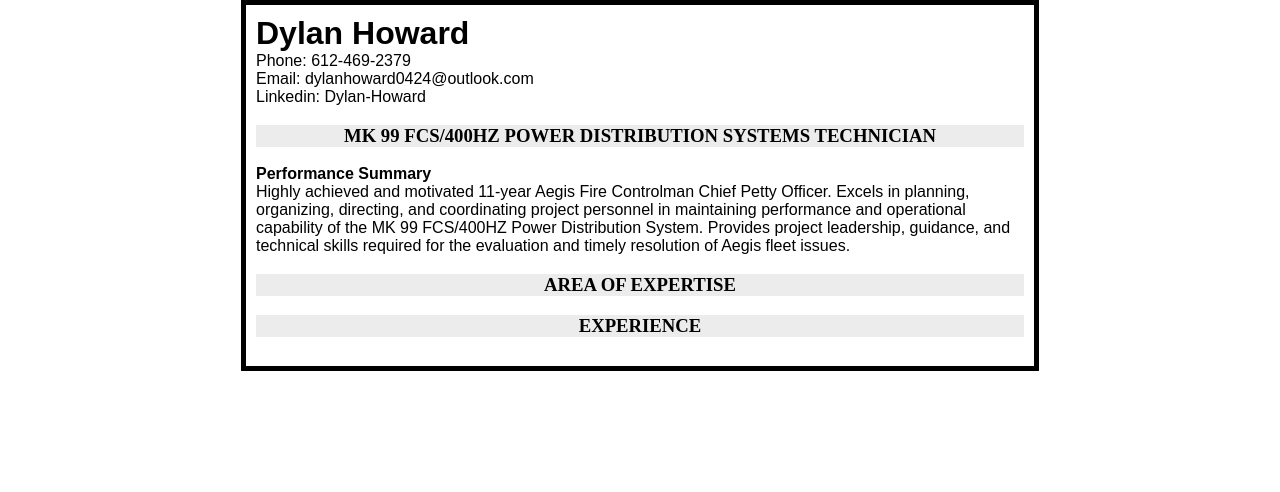
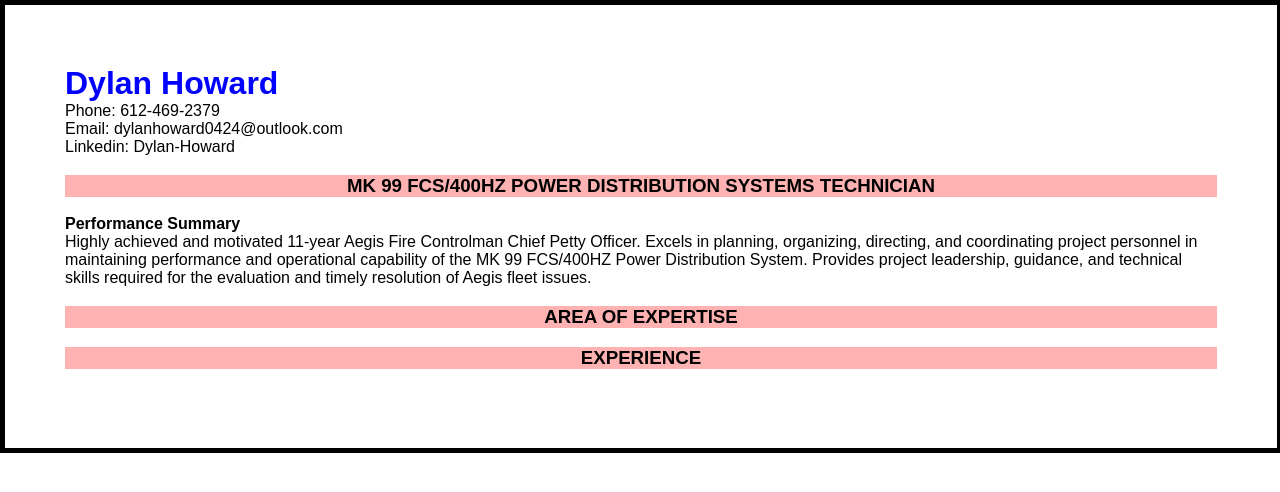
Before and after one commit to Dylanhoward24/Dylanhoward24.github.io, a plain HTML site: page index.html in a window 1280 px wide. Drawn offline with Linux system fonts and the light colour scheme.

Commit message:
Update style.css

```diff
--- a/style.css
+++ b/style.css
@@ -1,21 +1,28 @@
 body {
   margin: auto;
-  width: 60%;
+  width: 90%;
   border: 5px solid black;
-  padding: 10px;
+  padding: 60px;
+  font-family: arial, helvetica, sans-serif;
 }
 
 h1 {
   margin: 0px;
   padding: 0px;
+  color: rgba(0, 0, 255, 1);
 }
 
 h3 {
   text-align: center;
-  background: rgba(0, 0, 0, 0.075)
+  background-color: rgba(255, 0, 0, .30);
 }
 
 h4 {
+  margin: 0px;
+  padding: 0px;
+}
+
+h5 {
   margin: 0px;
   padding: 0px;
 }
@@ -24,21 +31,3 @@ p {
   margin: 0px;
   padding: 0px;
 }
-
-.name {
-  font-family: arial, helvetica, sans-serif;
-}
-
-.pinfo  {
-  font-family: arial, helvetica, sans-serif;
-}
-
-.jobtitle {
-  text-align: center;
-  font-family: arial, helvetica, sans-serif;
-  padding-top: 10px;
-}
-
-.performancesummary {
-  font-family: arial, helvetica, sans-serif
-}
```
